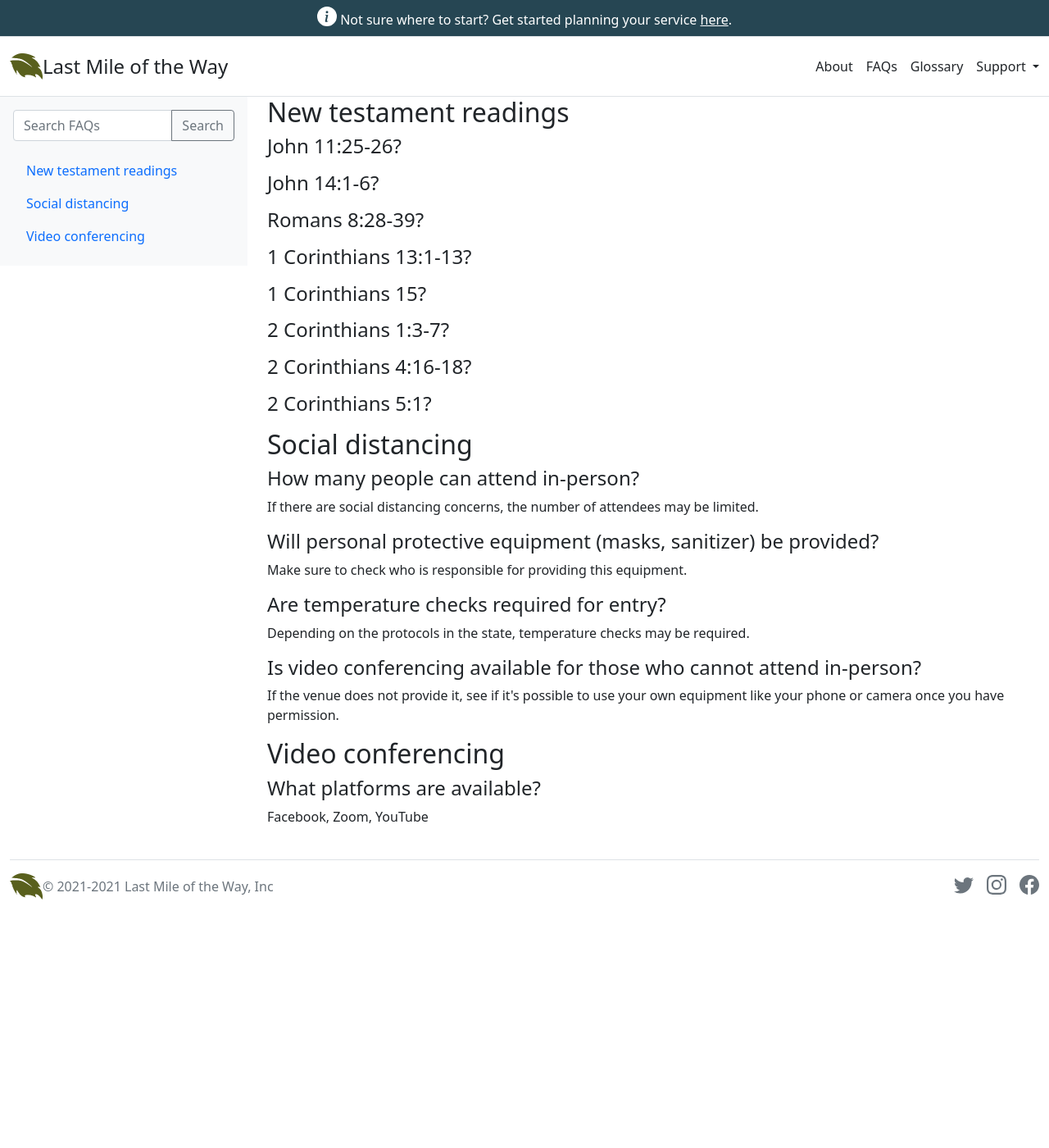
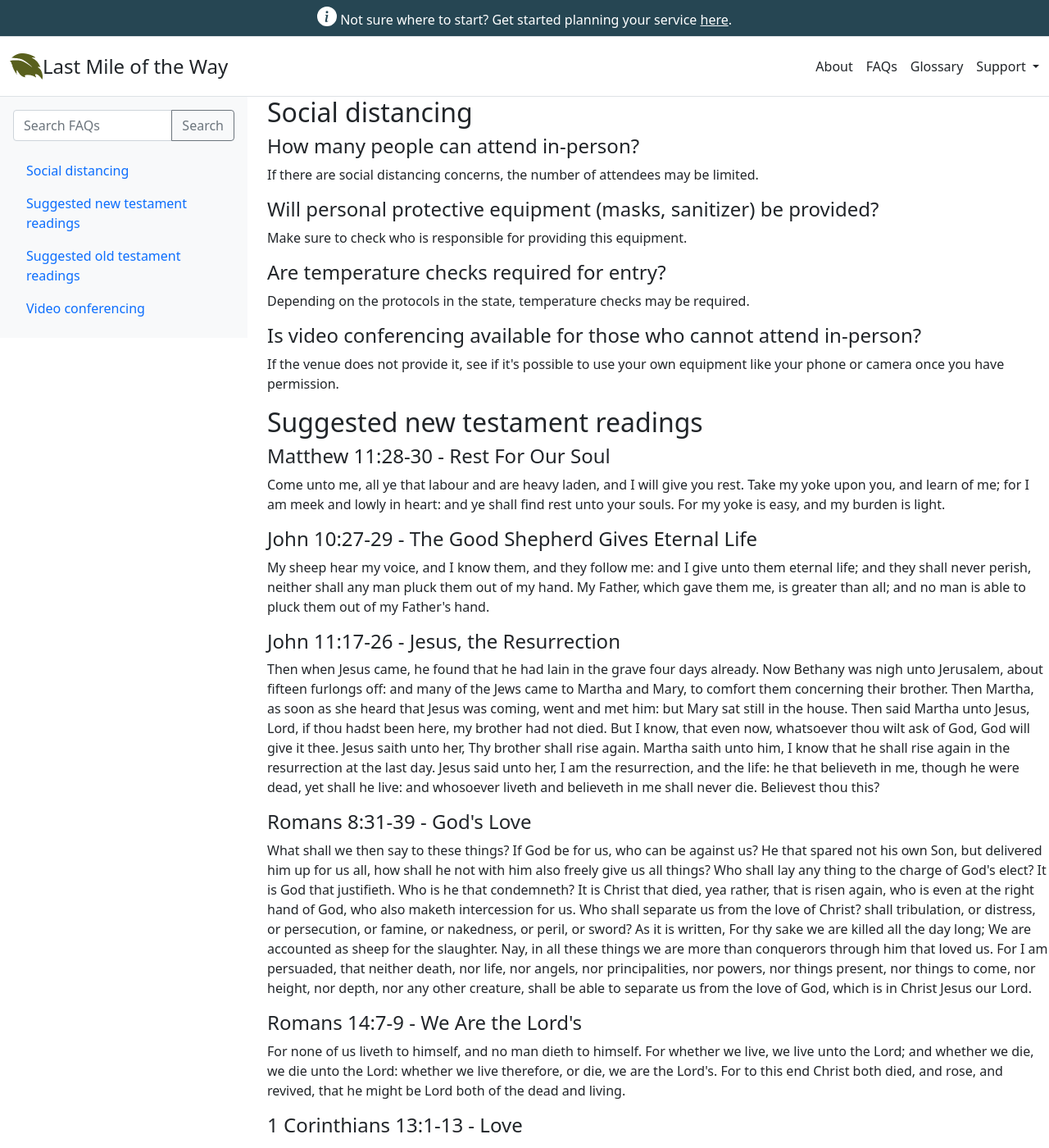
Before and after one commit to zplewis/lastmileoftheway, a Jekyll site: the page built from docs/faqs.html, in a window 1280 px wide and 1400 px high. Shown: the whole window at 82% size. Built offline with Jekyll 4.4.1, drawn with Linux system fonts in a browser that asks for light colours; some of the changed text lies outside the part shown.

Commit message:
add some new testament readings

```diff
--- a/docs/_data/faqs.yml
+++ b/docs/_data/faqs.yml
@@ -1,26 +1,50 @@
 faqs:
-  - title: new testament readings
-    questions:
-      - question: John 11:25-26
-      - question: John 14:1-6
-      - question: Romans 8:28-39
-      - question: 1 Corinthians 13:1-13
-      - question: 1 Corinthians 15
-      - question: 2 Corinthians 1:3-7
-      - question: 2 Corinthians 4:16-18
-      - question: 2 Corinthians 5:1
   - title: social distancing
     questions:
-      - question: "How many people can attend in-person"
+      - question: "How many people can attend in-person?"
         answer: "If there are social distancing concerns, the number of attendees may be limited."
-      - question: "Will personal protective equipment (masks, sanitizer) be provided"
+      - question: "Will personal protective equipment (masks, sanitizer) be provided?"
         answer: "Make sure to check who is responsible for providing this equipment."
-      - question: "Are temperature checks required for entry"
+      - question: "Are temperature checks required for entry?"
         answer: "Depending on the protocols in the state, temperature checks may be required."
-      - question: "Is video conferencing available for those who cannot attend in-person"
+      - question: "Is video conferencing available for those who cannot attend in-person?"
         answer: "If the venue does not provide it, see if it's possible to use your own
         equipment like your phone or camera once you have permission."
-  - title: video conferencing
+  - title: suggested new testament readings
     questions:
-      - question: "What platforms are available"
+      - question: Matthew 11:28-30 - Rest For Our Soul
+        answer: "Come unto me, all ye that labour and are heavy laden, and I will give you rest. Take my yoke upon you, and learn of me; for I am meek and lowly in heart: and ye shall find rest unto your souls. For my yoke is easy, and my burden is light."
+      - question: John 10:27-29 - The Good Shepherd Gives Eternal Life
+        answer: "My sheep hear my voice, and I know them, and they follow me: and I give unto them eternal life; and they shall never perish, neither shall any man pluck them out of my hand. My Father, which gave them me, is greater than all; and no man is able to pluck them out of my Father's hand."
+      - question: John 11:17-26 - Jesus, the Resurrection
+        answer: "Then when Jesus came, he found that he had lain in the grave four days already. Now Bethany was nigh unto Jerusalem, about fifteen furlongs off: and many of the Jews came to Martha and Mary, to comfort them concerning their brother. Then Martha, as soon as she heard that Jesus was coming, went and met him: but Mary sat still in the house. Then said Martha unto Jesus, Lord, if thou hadst been here, my brother had not died. But I know, that even now, whatsoever thou wilt ask of God, God will give it thee. Jesus saith unto her, Thy brother shall rise again. Martha saith unto him, I know that he shall rise again in the resurrection at the last day. Jesus said unto her, I am the resurrection, and the life: he that believeth in me, though he were dead, yet shall he live: and whosoever liveth and believeth in me shall never die. Believest thou this?"
+      - question: Romans 8:31-39 - God's Love
+        answer: "What shall we then say to these things? If God be for us, who can be against us? He that spared not his own Son, but delivered him up for us all, how shall he not with him also freely give us all things? Who shall lay any thing to the charge of God's elect? It is God that justifieth. Who is he that condemneth? It is Christ that died, yea rather, that is risen again, who is even at the right hand of God, who also maketh intercession for us. Who shall separate us from the love of Christ? shall tribulation, or distress, or persecution, or famine, or nakedness, or peril, or sword? As it is written, For thy sake we are killed all the day long; We are accounted as sheep for the slaughter. Nay, in all these things we are more than conquerors through him that loved us. For I am persuaded, that neither death, nor life, nor angels, nor principalities, nor powers, nor things present, nor things to come, nor height, nor depth, nor any other creature, shall be able to separate us from the love of God, which is in Christ Jesus our Lord."
+      - question: Romans 14:7-9 - We Are the Lord's
+        answer: "For none of us liveth to himself, and no man dieth to himself. For whether we live, we live unto the Lord; and whether we die, we die unto the Lord: whether we live therefore, or die, we are the Lord's. For to this end Christ both died, and rose, and revived, that he might be Lord both of the dead and living."
+      - question: 1 Corinthians 13:1-13 - Love
+        answer: "Though I speak with the tongues of men and of angels, and have not charity, I am become as sounding brass, or a tinkling cymbal. And though I have the gift of prophecy, and understand all mysteries, and all knowledge; and though I have all faith, so that I could remove mountains, and have not charity, I am nothing. And though I bestow all my goods to feed the poor, and though I give my body to be burned, and have not charity, it profiteth me nothing. Charity suffereth long, and is kind; charity envieth not; charity vaunteth not itself, is not puffed up, doth not behave itself unseemly, seeketh not her own, is not easily provoked, thinketh no evil; rejoiceth not in iniquity, but rejoiceth in the truth; beareth all things, believeth all things, hopeth all things, endureth all things. Charity never faileth: but whether there be prophecies, they shall fail; whether there be tongues, they shall cease; whether there be knowledge, it shall vanish away. For we know in part, and we prophesy in part. But when that which is perfect is come, then that which is in part shall be done away. When I was a child, I spake as a child, I understood as a child, I thought as a child: but when I became a man, I put away childish things. For now we see through a glass, darkly; but then face to face: now I know in part; but then shall I know even as also I am known. And now abideth faith, hope, charity, these three; but the greatest of these is charity."
+      - question: 1 Corinthians 15:51-56 - We Will All Be Changed
+        answer:
+      - question: 2 Corinthians 1:3-7 - God of All Consolation
+        answer:
+      - question: 2 Corinthians 4:16-18 - We Do Not Lose Heart
+        answer:
+      - question: 2 Corinthians 5:1-5 - Our Building from God
+        answer:
+      - question: 1 Thessalonians 4:13-18 - Words of Comfort
+        answer:
+      - question: 2 Timothy 4:6-8 A Fought Fight, Finished Course, and Kept Faith
+        answer:
+      - question: Revelation 7:15-17 God Will Wipe Tears Away
+        answer:
+      - question: Revelation 21:1-6 A New Heaven and Earth
+        answer:
+  - title: suggested old testament readings
+    questions:
+      question: "Job 19:23-27 - My Redeemer Lives"
+      answer: "Oh that my words were now written! Oh that they were printed in a book! That they were graven with an iron pen and lead In the rock for ever! For I know that my redeemer liveth, And that he shall stand at the latter day upon the earth: And though after my skin worms destroy this body, Yet in my flesh shall I see God: Whom I shall see for myself, And mine eyes shall behold, and not another; Though my reins be consumed within me."
+  - title: video Conferencing
+    questions:
+      - question: "What platforms are available?"
         answer: Facebook, Zoom, YouTube
--- a/docs/_data/glossary.yml
+++ b/docs/_data/glossary.yml
@@ -26,7 +26,7 @@ glossary:
       - name: flower bearers
         definition: Persons designated to help carry and stage floral arrangements as mourners move from the church to the cemetery. The number of flower bearers is contingent on the number and type of arrangements being moved.
       - name: funeral
-        definition: definition text here
+        definition: A religious service for the deceased.
   - title: G
     terms:
       - name: graveside rites
@@ -103,7 +103,7 @@ glossary:
   - title: W
     terms:
       - name: wake
-        definition: Similar to the viewing, a wake is the time set aside for mourners to offer their condolences to the family and pay their last respects. Wakes are usually held a day or so before the actual funeral and will sometimes include a program (prayer, scripture reading, remarks, and benediction. (See Viewing)
+        definition: Similar to the viewing, a wake is the time set aside for mourners to offer their condolences to the family and pay their last respects. Wakes are usually held a day or so before the actual funeral and will sometimes include a program (prayer, scripture reading, remarks, and benediction.
         see: viewing
         summary:
       - name: words of comfort
--- a/docs/faqs.html
+++ b/docs/faqs.html
@@ -8,6 +8,8 @@
 layout: lastmileoftheway2
 permalink: /faqs/
 ---
+
+{% assign faqlist = site.data.faqs.faqs | sort: 'title' %}
 
 <!-- the entire page is divided into two columns inside a row; this example comes from https://getbootstrap.com/docs/5.1/components/scrollspy/#example-with-nested-nav -->
 <div class="row">
@@ -20,7 +22,7 @@ permalink: /faqs/
               </div>
 
             <nav class="nav nav-pills flex-column">
-                {% for item in site.data.faqs.faqs %}
+                {% for item in faqlist %}
                     <a class="nav-link" href="#{{ item.title | slugify }}" title="{{ item.title | capitalize }}">{{ item.title | capitalize }}</a>
                 {% endfor %}
             </nav>
@@ -28,10 +30,11 @@ permalink: /faqs/
     </div>
     <div class="col col-md-9">
         <div data-bs-spy="scroll" data-bs-target="#navbar-example3" data-bs-offset="0" class="scrollspy-example-2" tabindex="0">
-            {% for item in site.data.faqs.faqs %}
+            {% for item in faqlist %}
                 <h2 id="{{ item.title | slugify }}">{{ item.title | capitalize }}</h2>
+
                 {% for question in item.questions %}
-                    <h4 id="{{ item.title | slugify }}{% increment my_counter %}">{{ question.question }}?</h4>
+                    <h4 id="{{ item.title | slugify }}{% increment my_counter %}">{{ question.question }}</h4>
                     <p>{{ question.answer }}</p>
                 {% endfor %}
             {% endfor %}
```
Also changed, not shown: docs/_includes/lastmileoftheway/jumbotron.html (+2 -6 lines).
